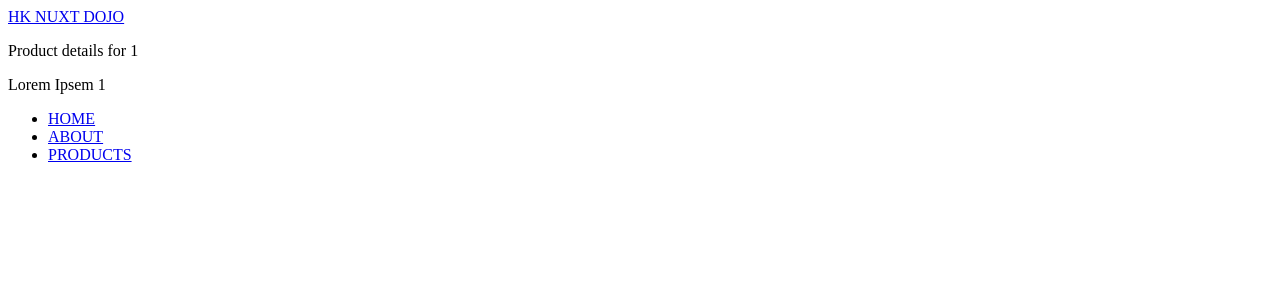
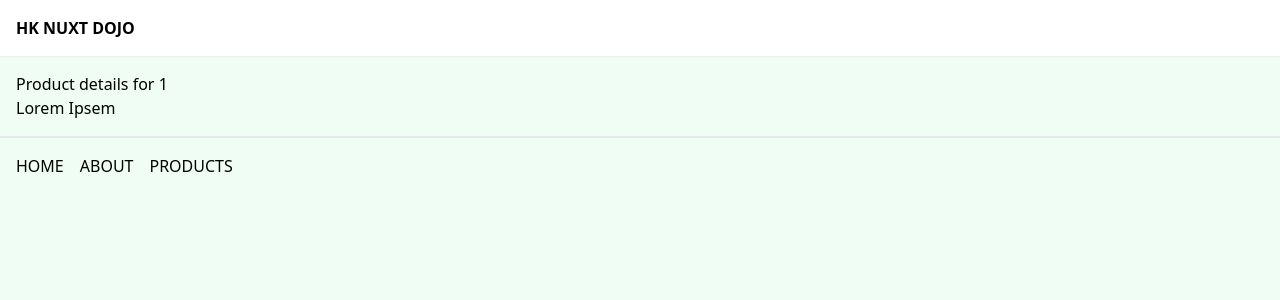
Before and after one commit to Hye-Kyung9/nuxt-dojo, a Nuxt app: page /products/1 in a window 1280 px wide. Shown: the top 300 px of the page. Built offline with nearby package versions, Linux system fonts and the light colour scheme.

Commit message:
feat: tailwindcss 설치 및 적용

```diff
--- /dev/null
+++ b/assets/css/tailwind.css
@@ -0,0 +1,12 @@
+@tailwind base;
+@tailwind components;
+@tailwind utilities;
+
+body {
+  @apply bg-green-50;
+}
+@layer components {
+  .btn {
+    @apply bg-[#12b488] text-white px-3 py-2 rounded-md text-sm
+  }
+}
--- a/layouts/default.vue
+++ b/layouts/default.vue
@@ -1,9 +1,9 @@
 <template>
   <div>
-    <header>
-      <nav>
-        <NuxtLink to="/">HK NUXT DOJO</NuxtLink>
-        <ul>
+    <header class="shadow-sm bg-white">
+      <nav class="container mx-auto p-4 flex justify-between">
+        <NuxtLink to="/" class="font-bold">HK NUXT DOJO</NuxtLink>
+        <ul class="flex gap-4">
           <li>
             <NuxtLink to="/">HOME</NuxtLink>
           </li>
@@ -11,14 +11,13 @@
             <NuxtLink to="/about">ABOUT</NuxtLink>
           </li>
           <li>
-            <NuxtLink to="/products">PRODUCTS</NuxtLink>
+            <NuxtLink to="/products" class="btn">PRODUCTS</NuxtLink>
           </li>
-          <a href="/about">normal link- about page</a>
         </ul>
       </nav>
     </header>
 
-    <div>
+    <div class="container mx-auto p-4">
       <slot />
     </div>
 
--- a/layouts/products.vue
+++ b/layouts/products.vue
@@ -1,17 +1,17 @@
 <template>
   <div>
-    <header>
-      <nav>
-        <NuxtLink to="/products">HK NUXT DOJO</NuxtLink>
+    <header class="shadow-sm bg-white">
+      <nav class="container mx-auto p-4">
+        <NuxtLink to="/products" class="font-bold">HK NUXT DOJO</NuxtLink>
       </nav>
     </header>
 
-    <div>
+    <div class="container mx-auto p-4">
       <slot />
     </div>
 
-    <footer>
-      <ul>
+    <footer class="container mx-auto p-4 flex justify-between border-t-2">
+      <ul class="flex gap-4">
         <li>
           <NuxtLink to="/">HOME</NuxtLink>
         </li>
--- a/nuxt.config.ts
+++ b/nuxt.config.ts
@@ -1,4 +1,5 @@
 // https://nuxt.com/docs/api/configuration/nuxt-config
 export default defineNuxtConfig({
-  devtools: { enabled: true }
+  devtools: { enabled: true },
+  modules: ['@nuxtjs/tailwindcss']
 });
--- a/package.json
+++ b/package.json
@@ -11,5 +11,8 @@
   },
   "dependencies": {
     "nuxt": "^3.12.2"
+  },
+  "devDependencies": {
+    "@nuxtjs/tailwindcss": "6.12.0"
   }
 }
--- a/pages/products/[id].vue
+++ b/pages/products/[id].vue
@@ -1,7 +1,7 @@
 <template>
   <div>
     <p>Product details for {{ id }}</p>
-    <p>Lorem Ipsem 1</p>
+    <p>Lorem Ipsem</p>
   </div>
 </template>
 
```
Also changed, not shown: 1 other file (tests, documents, lock files or other folders).
